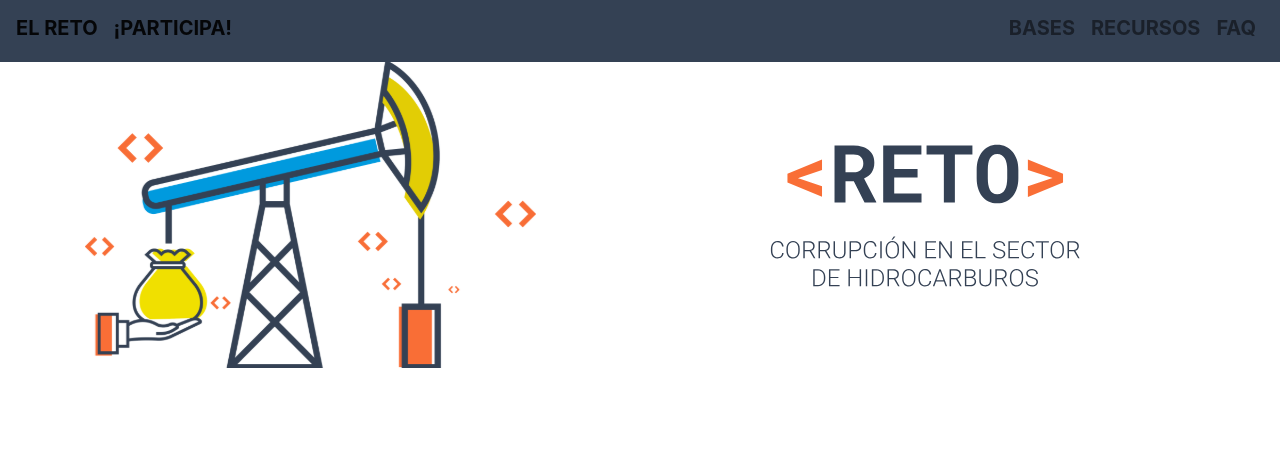
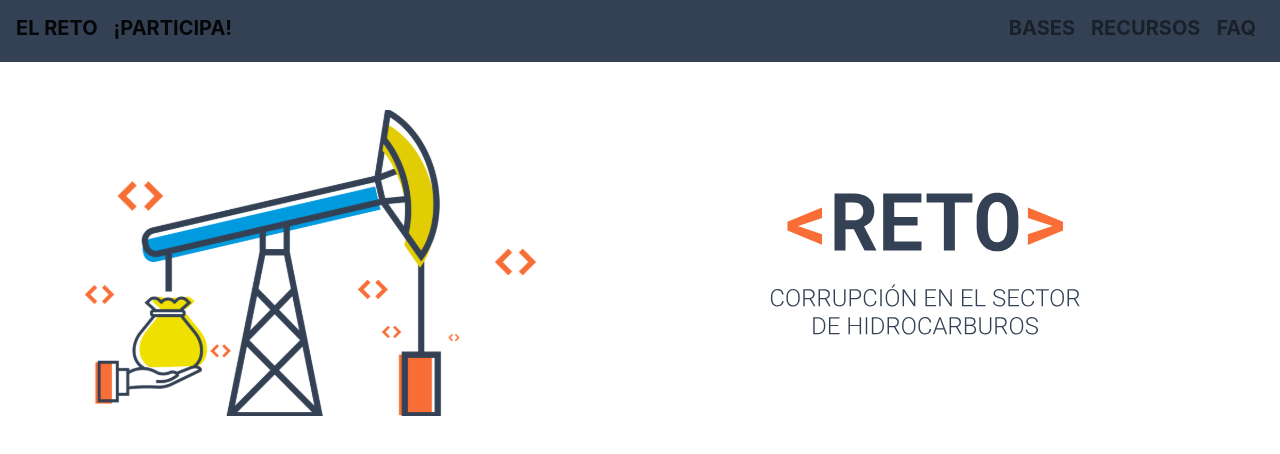
Before and after one commit to jorandradefig/retoethos.org, a React (Create React App) app in the folder app/: page / in a window 1280 px wide. Shown: the top 454 px of the page. Built offline with nearby package versions, Linux system fonts and the light colour scheme.

Commit message:
Update header padding

```diff
--- a/app/src/Home/Header.js
+++ b/app/src/Home/Header.js
@@ -12,7 +12,7 @@ class Header extends Component {
   render() {
     return (
       <div className="Header">
-        <Container>
+        <Container className="py-5">
           <Row>
             <Col xs="12" lg="6">
               <img className="img-fluid" src={recurso1} />
```
